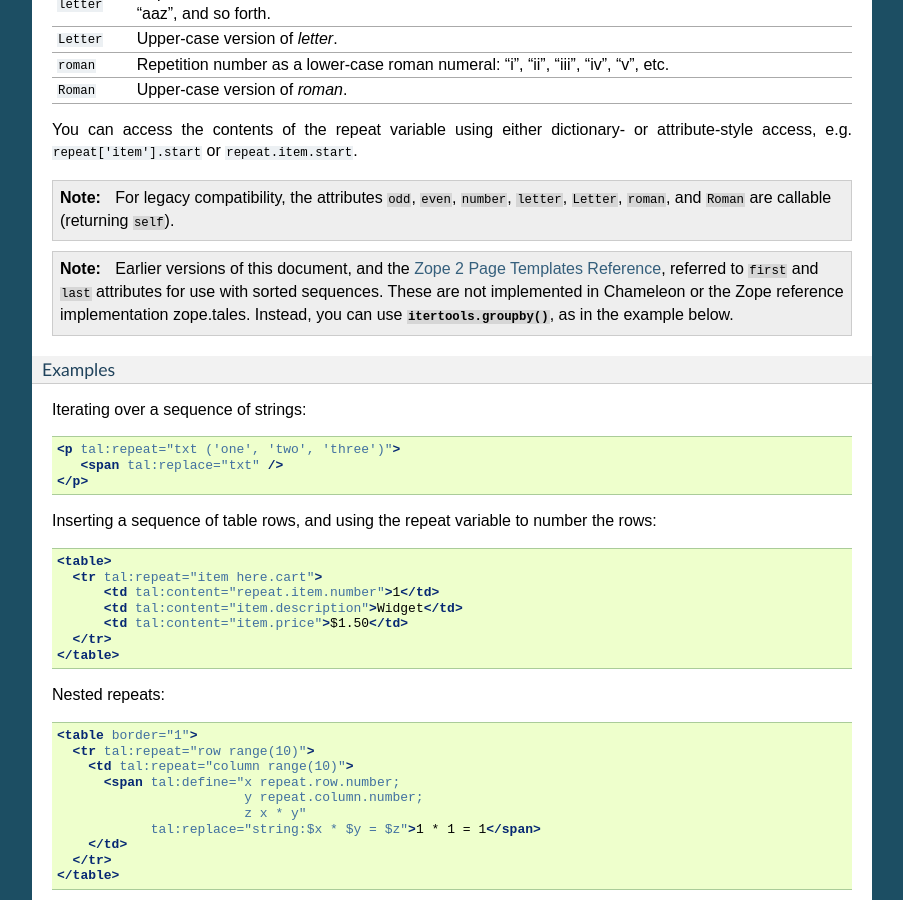
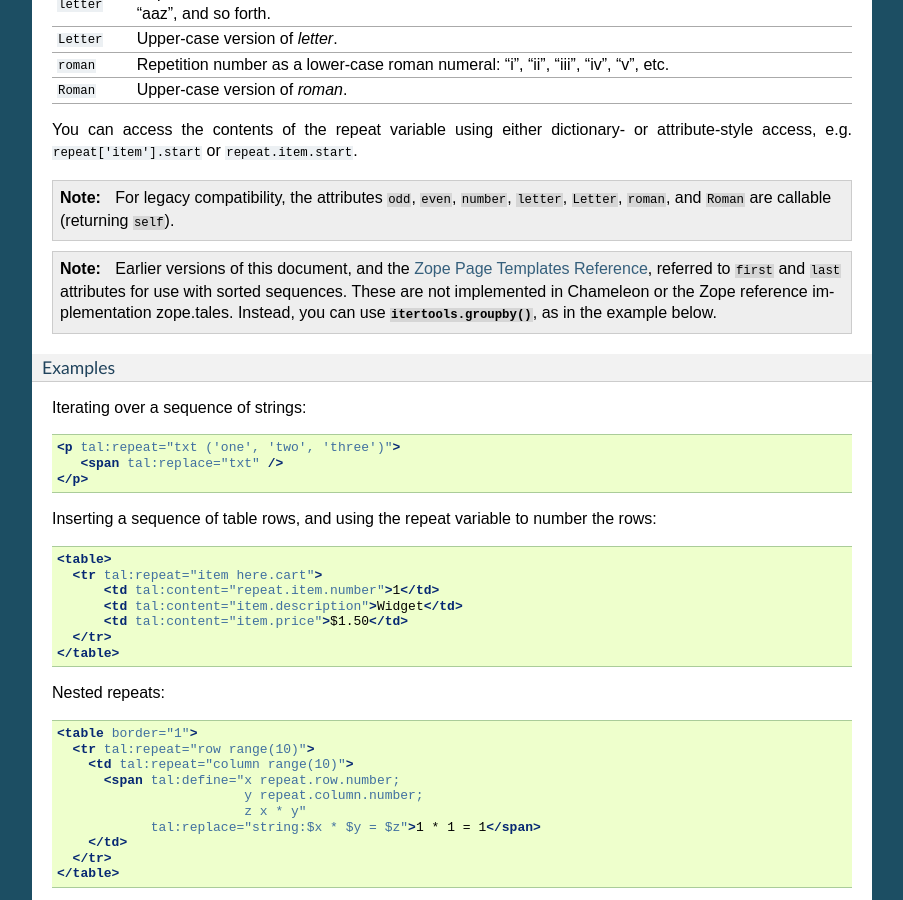
Before and after one commit to malthe/chameleon, a Sphinx documentation site: the page built from docs/reference.rst, in a window 1280 px wide and 900 px high, scrolled down 9050 px. Shown: the whole window, without its empty margins (198-1101 px from the left). Built offline with Sphinx 7.4.7, drawn with Linux system fonts in a browser that asks for light colours; pages that are not in the unit, such as notebooks, are missing from menus.

Commit message:
Fix link to Zope Page Templates Reference
Also rename "Zope 2" to "Zope".

```diff
--- a/docs/reference.rst
+++ b/docs/reference.rst
@@ -565,9 +565,9 @@
 
 .. note:: For legacy compatibility, the attributes ``odd``, ``even``, ``number``, ``letter``, ``Letter``, ``roman``, and ``Roman`` are callable (returning ``self``).
 
-.. note:: Earlier versions of this document, and the `Zope 2 Page
+.. note:: Earlier versions of this document, and the `Zope Page
           Templates Reference
-          <https://docs.zope.org/zope2/zope2book/AppendixC.html#repeat-variables>`_,
+          <https://zope.readthedocs.io/en/latest/zopebook/AppendixC.html#repeat-variables>`_,
           referred to ``first`` and ``last`` attributes for use with
           sorted sequences. These are not implemented in Chameleon or
           the Zope reference implementation zope.tales. Instead, you
```
